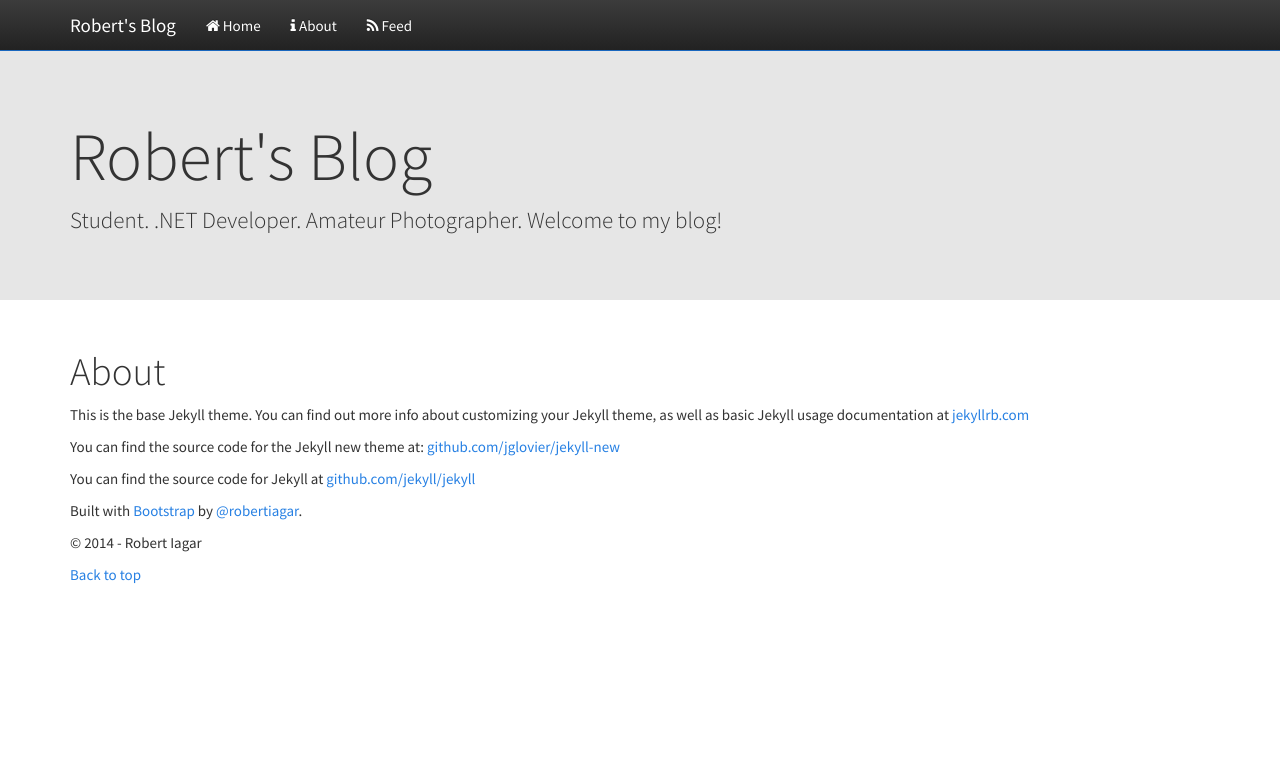
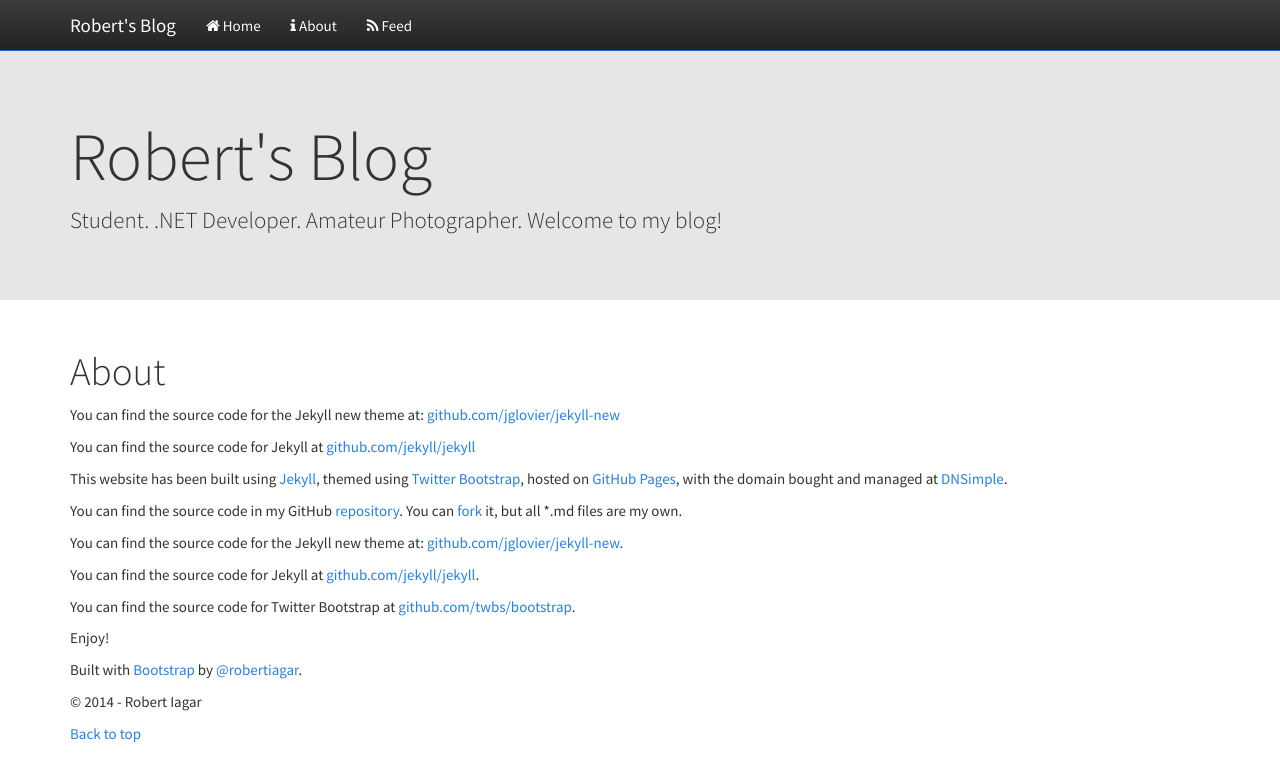
Before and after one commit to robertiagar/robertiagar.com, a Jekyll site: the page built from about.md, in a window 1280 px wide. Shown: the top 782 px of the page. Built offline with Jekyll 4.4.1, drawn with Linux system fonts in a browser that asks for light colours; nearby versions of some CDN libraries; comment, search, counter and statistics services are not loaded; a style sheet for code colours, icons or effects is not loaded.

Commit message:
Updated about.md
Updated about.md to be accurate :beers:

```diff
--- a/about.md
+++ b/about.md
@@ -5,8 +5,19 @@
 type: page
 ---
 
-This is the base Jekyll theme. You can find out more info about customizing your Jekyll theme, as well as basic Jekyll usage documentation at [jekyllrb.com](http://jekyllrb.com/)
-
 You can find the source code for the Jekyll new theme at: [github.com/jglovier/jekyll-new](https://github.com/jglovier/jekyll-new)
 
 You can find the source code for Jekyll at [github.com/jekyll/jekyll](https://github.com/jekyll/jekyll)
+
+This website has been built using [Jekyll](http://jekyllrb.com/), themed using [Twitter Bootstrap](http://getbootstrap.com), hosted on [GitHub Pages](http://pages.github.com), with the domain bought and managed at [DNSimple](http://dnsimple.com).
+
+You can find the source code in my GitHub [repository](https://github.com/robertiagar/robertiagar-website). You can [fork](https://github.com/robertiagar/robertiagar-website/fork) it, but all *.md files are my own.
+
+You can find the source code for the Jekyll new theme at: [github.com/jglovier/jekyll-new](https://github.com/jglovier/jekyll-new).
+
+You can find the source code for Jekyll at [github.com/jekyll/jekyll](https://github.com/jekyll/jekyll).
+
+You can find the source code for Twitter Bootstrap at [github.com/twbs/bootstrap](https://github.com/twbs/bootstrap).
+
+
+Enjoy!
```
